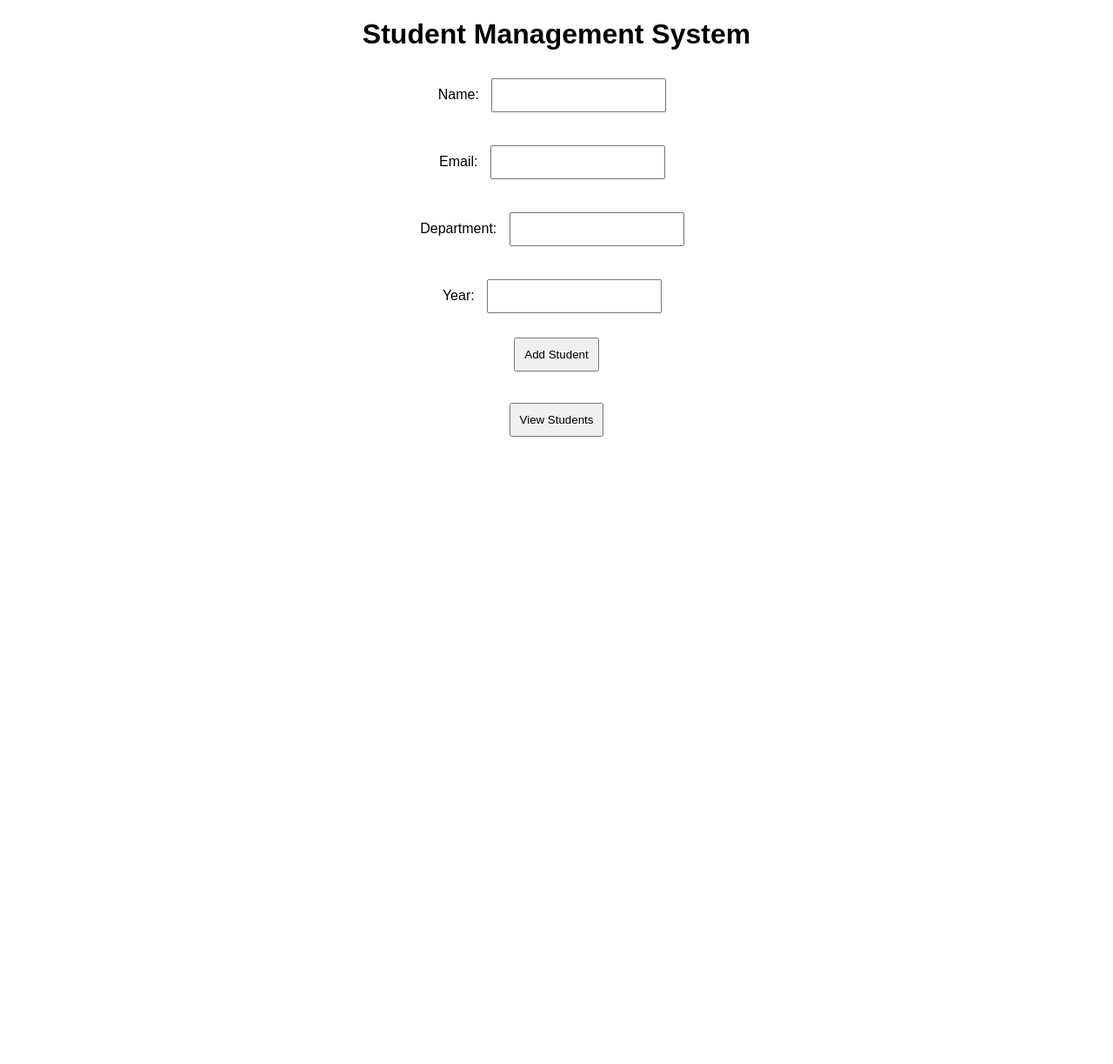
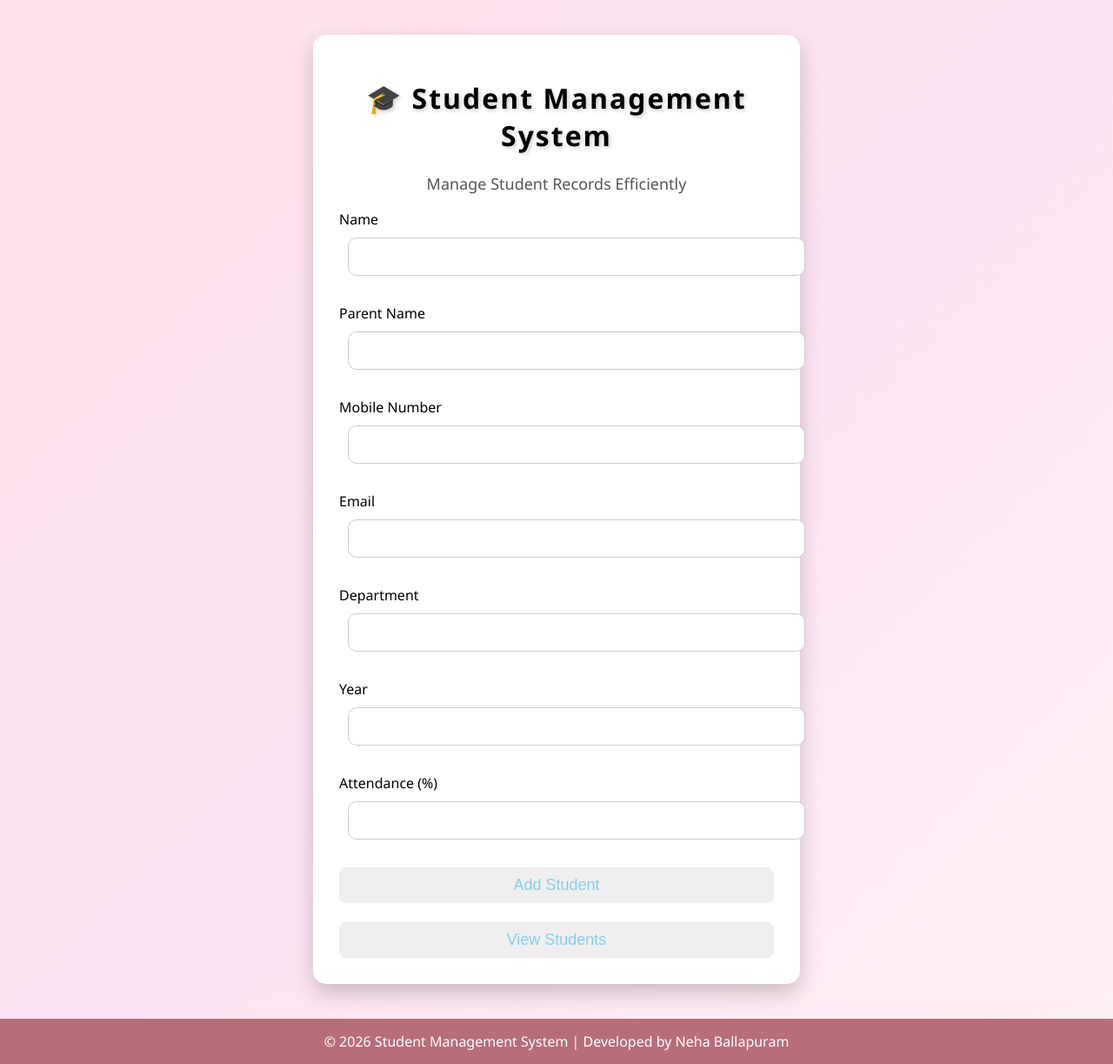
Before and after one commit to Neha123112/Student_Management_System, a Flask app: page / in a window 1280 px wide. Shown: the whole page at 87% size. Before the commit the page ends 502 px from the top, so only its background shows below. Run offline with Flask 3, Linux system fonts and the light colour scheme.

Commit message:
Update student management system

```diff
--- a/requirements.txt
+++ b/requirements.txt
@@ -1,2 +1,3 @@
 Flask
 mysql-connector-python
+gunicorn
--- a/static/style.css
+++ b/static/style.css
@@ -1,21 +1,117 @@
 body{
-
+    margin:0;
+    padding:0;
+    font-family:'Segoe UI',Arial,sans-serif;
+    background:linear-gradient(135deg, #FFE4EC,#FDE2F3,#FFF0F5);
+    }
+    .container {
+        width:500px;
+        margin:40px auto;
+        background:white;
+        padding:30px;
+        border-radius:15px;
+        box-shadow:0 10px 30px rgba(0,0,0,0.2);
+    }
+    input{
+    width:100%;
+    padding:12px;
+    margin:10px;
+    border:1px solid #ccc;
+    border-radius:8px;
+    font-size:16px;
+    }
+    h1{
+        color:black;
         text-align:center;
-    font-family:Arial;
-
+    }
+    p{
+        text-align:center;
+        color:#555;
+        font-size:18px
+    }
+    button{
+    width:100%;
+    padding:10px;
+    color:skyblue;
+    border:black;
+    border-radius:8px;
+    font-size:18px;
+    cursor:pointer;
+    }
+    button:hover{
+        background-color:#D81B60;
+    }
+    table{
+        width:100%;
+        border-collapse:collapse;
+    }
+    th{
+        background:#C2185B;
+        color:white;
+        padding:12px;
+    }
+    td{
+        padding:10px;
+        border-bottom:1px solid #ddd;
+    }
+    tr:hover{
+        background:#f5f5f5;
+    }
+    footer{
+        text-align:center;
+        margin-top:20px;
+        color:white;
+    }
+    button{
+    transition:0.3s;
+    cursor:pointer;
 }
 
+button:hover{
+    transform:scale(1.05);
+    box-shadow:0 6px 15px rgba(0,0,0,0.2);
+}
+
+.container{
+    box-shadow:0 10px 25px rgba(0,0,0,0.2);
+    animation:fadeIn 1s ease-in-out;
+}
 
 input{
-
-    padding:10px;
-    margin:10px;
-
+    border-radius:10px;
 }
 
+input:focus{
+    border:2px solid #C2185B;
+    outline:none;
+    box-shadow:0 0 10px pink;
+}
 
-    button{
+tr:hover{
+    background:#FFE4EC;
+    transition:0.3s;
+}
 
-    padding:10px;
+h1{
+    letter-spacing:2px;
+    text-shadow:2px 2px 5px rgba(0,0,0,0.2);
+}
 
+footer{
+    background:#B76E79;
+    color:white;
+    text-align:center;
+    padding:15px;
+    margin-top:30px;
 }
+
+@keyframes fadeIn{
+    from{
+        opacity:0;
+        transform:translateY(20px);
+    }
+    to{
+        opacity:1;
+        transform:translateY(0);
+    }
+}
--- a/templates/index.html
+++ b/templates/index.html
@@ -8,41 +8,57 @@
 
 <body>
 
-<h1>Student Management System</h1>
+<div class="container">
+
+    <h1>🎓 Student Management System</h1>
+
+    <p>Manage Student Records Efficiently</p>
 
     <form action="/add" method="POST">
 
-    Name:
+        <label>Name</label><br>
         <input type="text" name="name" required>
         <br><br>
 
-    Email:
+        <label>Parent Name</label><br>
+        <input type="text" name="parent_name" required>
+        <br><br>
+
+        <label>Mobile Number</label><br>
+        <input type="text" name="mobile" required>
+        <br><br>
+
+        <label>Email</label><br>
         <input type="email" name="email" required>
         <br><br>
 
-    Department:
+        <label>Department</label><br>
         <input type="text" name="department" required>
         <br><br>
 
-    Year:
-    <input type="number" name="year" required>
+        <label>Year</label><br>
+        <input type="number" name="year" min="1" max="4" required>
         <br><br>
 
-    <button type="submit">
-        Add Student
-    </button>
+        <label>Attendance (%)</label><br>
+        <input type="number" name="attendance" min="0" max="100" required>
+        <br><br>
+
+        <button type="submit">Add Student</button>
 
     </form>
 
-
-<br><br>
+    <br>
 
     <a href="/students">
-    <button type="button">
-        View Students
-    </button>
+        <button type="button">View Students</button>
     </a>
 
+</div>
+
+<footer>
+    © 2026 Student Management System | Developed by Neha Ballapuram
+</footer>
 
 </body>
 
--- a/templates/update_student.html
+++ b/templates/update_student.html
@@ -39,7 +39,6 @@ Update
 
 </form>
 
-
 </body>
 
 </html>
```
Lines whose indentation alone changed are shown as unchanged.
